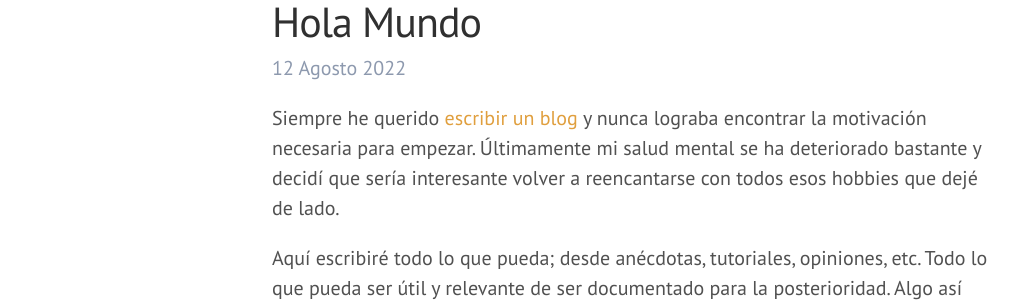
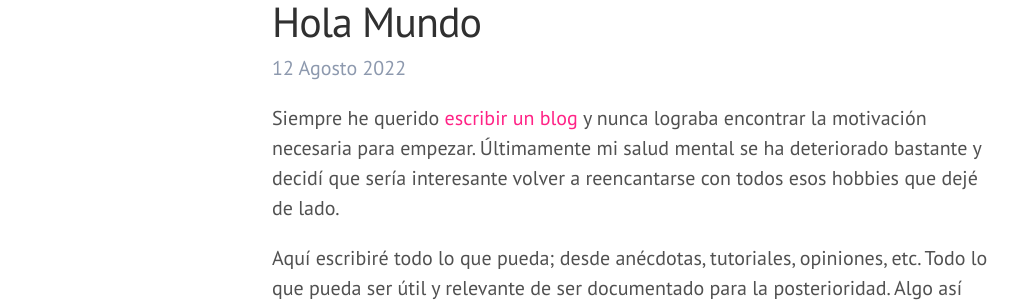
Before and after one commit to darriagada/darriagada.github.io, a Jekyll site: the page built from index.html, in a window 1280 px wide. Shown: the part 938-1240 px from the top of the page, without its empty margins (8-1031 px from the left). Built offline with Jekyll 4.4.1, drawn with Linux system fonts in a browser that asks for light colours; the list of posts is cut into pages by our own code; comment, search, counter and statistics services are not loaded.

Commit message:
Update lanyon.css

```diff
--- a/public/css/lanyon.css
+++ b/public/css/lanyon.css
@@ -53,7 +53,7 @@ h1, h2, h3, h4, h5, h6 {
 
 
 a {
-	color:#e09f3e;
+	color:#FF2386;
 }
 
 /*
```
